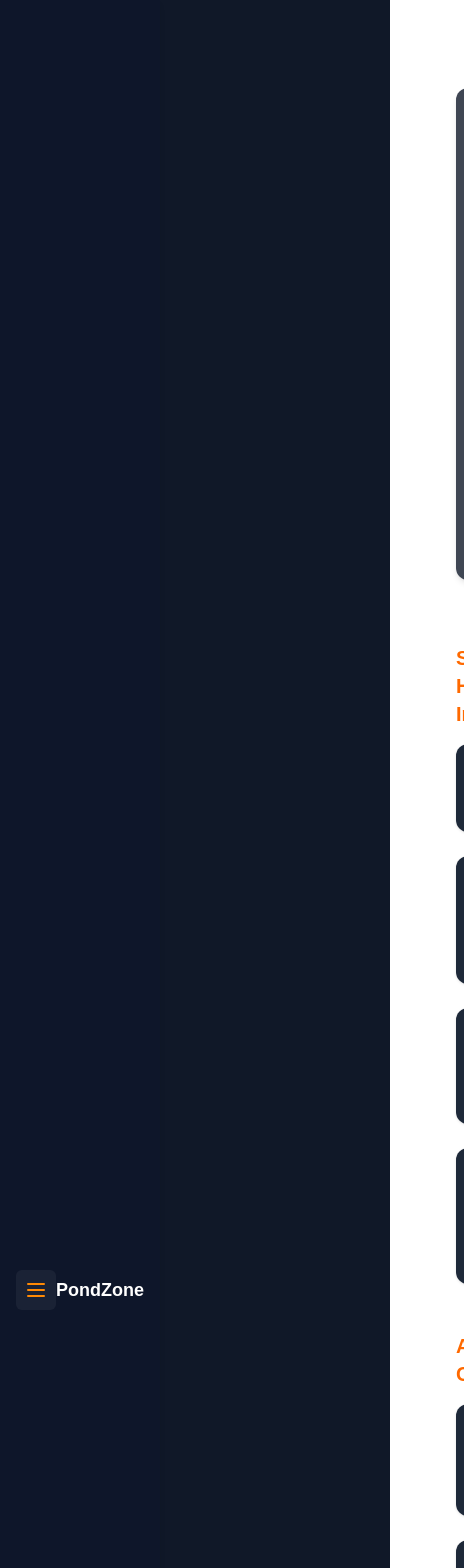
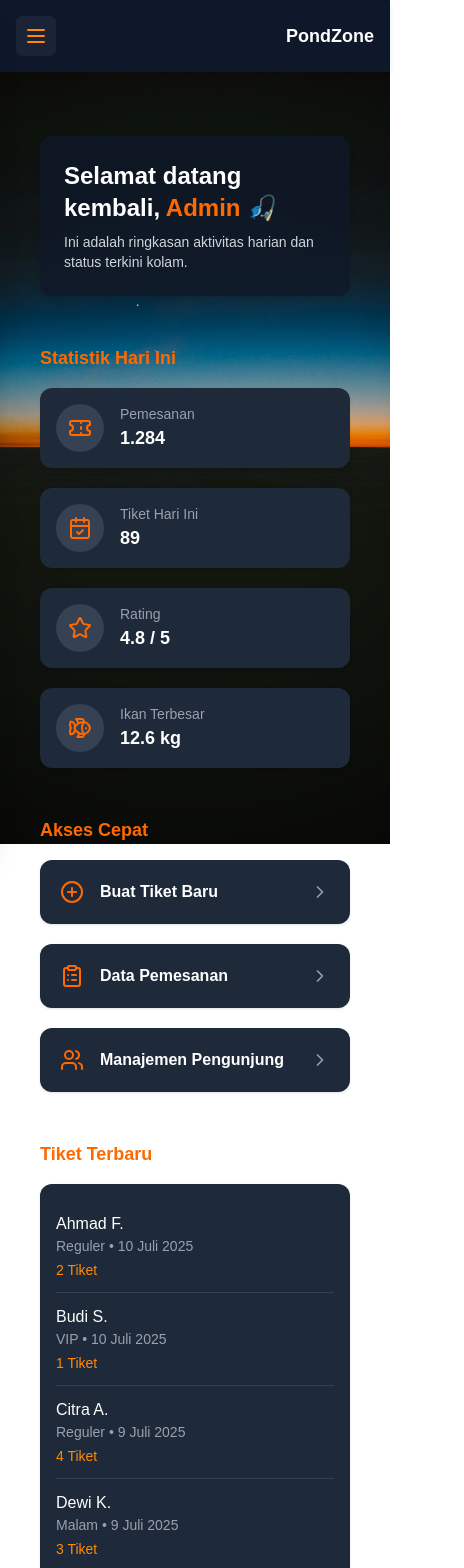
Before and after one commit to JasaSK/my-portofolio-fishing, a Next.js app: page /dashboard in a window 390 px wide. Shown: the top 1568 px of the page, 464 px wide, since content can reach past the window. Built offline with nearby package versions, Linux system fonts and the light colour scheme.

Commit message:
responsive

```diff
--- a/src/app/dashboard/layout.js
+++ b/src/app/dashboard/layout.js
@@ -1,5 +1,7 @@
-import "../globals.css";          // pastikan global CSS/Tailwind di‑import
-import Sidebar from "../../components/Sidebar.js";
+import "../globals.css";
+import Sidebar from "../../components/Sidebar";
+import SidebarDrawer from "../../components/SidebarDrawer"; // ⬅️ pastikan diimpor
+import { BackgroundImage } from "../../components/Background";
 
 export const metadata = {
   title: "Dashboard – PondZone",
@@ -7,10 +9,22 @@ export const metadata = {
 
 export default function DashboardLayout({ children }) {
   return (
-    <div className="flex min-h-screen bg-gray-900 text-white">
-      <Sidebar />
-      {/* beri margin kiri utk menghindari overlap sidebar */}
-      <main className="flex-1 ml-64 overflow-y-auto p-6">{children}</main>
+    <div className="relative min-h-screen text-white">
+      {/* Sidebar hanya untuk desktop */}
+      <div className="hidden lg:flex">
+        <Sidebar />
+      </div>
+
+      {/* Sidebar drawer hanya untuk mobile */}
+      <div className="lg:hidden">
+        <SidebarDrawer />
+      </div>
+
+      {/* Main content area */}
+      <main className="relative flex-1 lg:ml-60 overflow-y-auto p-6">
+        <BackgroundImage />
+        {children}
+      </main>
     </div>
   );
 }
--- a/src/app/dashboard/page.js
+++ b/src/app/dashboard/page.js
@@ -1,4 +1,3 @@
-import { BackgroundImage } from "../../components/Background.js";
 import {
   Ticket,
   CalendarCheck,
@@ -14,17 +13,16 @@ export default function DashboardHome() {
   return (
     <>
       {/* Section: Welcome */}
-      <section className="relative py-16">
-        <BackgroundImage />
-        <div className="container mx-auto px-4">
-          <div className="bg-gray-900/80 backdrop-blur-md p-8 rounded-xl text-white shadow-md">
-            <h2 className="text-3xl font-bold mb-2">
+      <section className="relative py-12 sm:py-16">
+        <div className="container mx-auto px-4 sm:px-6 lg:px-8">
+          <div className="bg-gray-900/80 backdrop-blur-md p-6 sm:p-8 rounded-xl text-white shadow-md">
+            <h2 className="text-2xl sm:text-3xl font-bold mb-2">
               Selamat datang kembali,{" "}
               <span className="text-orange-500">Admin</span> 🎣
             </h2>
-            <p className="text-gray-300">
+            <p className="text-sm sm:text-base text-gray-300">
               Ini adalah ringkasan aktivitas harian dan status terkini kolam
-              PondZone.
+              <span className="hidden sm:inline"> PondZone</span>.
             </p>
           </div>
         </div>
@@ -33,10 +31,10 @@ export default function DashboardHome() {
       <div className="container mx-auto px-4 sm:px-6 lg:px-8 space-y-12 pb-24">
         {/* Section: Statistik */}
         <section>
-          <h3 className="text-xl font-semibold text-orange-500 mb-4">
+          <h3 className="text-lg sm:text-xl font-semibold text-orange-500 mb-4">
             Statistik Hari Ini
           </h3>
-          <div className="grid grid-cols-1 sm:grid-cols-2 lg:grid-cols-4 gap-6">
+          <div className="grid grid-cols-1 xs:grid-cols-2 md:grid-cols-3 lg:grid-cols-4 gap-5">
             {[
               {
                 label: "Pemesanan",
@@ -61,14 +59,16 @@ export default function DashboardHome() {
             ].map((item, i) => (
               <div
                 key={i}
-                className="bg-gray-800 rounded-xl p-5 flex items-center gap-4 shadow hover:shadow-lg transition"
+                className="bg-gray-800 rounded-xl p-4 sm:p-5 flex items-center gap-4 shadow hover:shadow-lg transition"
               >
                 <div className="p-3 bg-gray-700 rounded-full">
                   <item.icon className="w-6 h-6 text-orange-500" />
                 </div>
-                <div>
+                <div className="truncate">
                   <p className="text-gray-400 text-sm">{item.label}</p>
-                  <p className="text-xl font-bold text-white">{item.value}</p>
+                  <p className="text-lg sm:text-xl font-bold text-white">
+                    {item.value}
+                  </p>
                 </div>
               </div>
             ))}
@@ -77,10 +77,10 @@ export default function DashboardHome() {
 
         {/* Section: Shortcut Fitur */}
         <section>
-          <h3 className="text-xl font-semibold text-orange-500 mb-4">
+          <h3 className="text-lg sm:text-xl font-semibold text-orange-500 mb-4">
             Akses Cepat
           </h3>
-          <div className="grid grid-cols-1 sm:grid-cols-2 lg:grid-cols-3 gap-6">
+          <div className="grid grid-cols-1 sm:grid-cols-2 xl:grid-cols-3 gap-5">
             {[
               {
                 label: "Buat Tiket Baru",
@@ -104,8 +104,10 @@ export default function DashboardHome() {
                 className="bg-gray-800 hover:bg-gray-700 transition p-5 rounded-xl flex items-center justify-between group shadow"
               >
                 <div className="flex items-center gap-4">
-                  <item.icon className="w-6 h-6 text-orange-500" />
-                  <p className="text-white font-semibold">{item.label}</p>
+                  <item.icon className="w-6 h-6 text-orange-500 shrink-0" />
+                  <p className="text-white font-semibold text-base sm:text-lg">
+                    {item.label}
+                  </p>
                 </div>
                 <ChevronRight className="w-5 h-5 text-gray-400 group-hover:translate-x-1 transition" />
               </a>
@@ -115,7 +117,7 @@ export default function DashboardHome() {
 
         {/* Section: Tiket Terbaru */}
         <section>
-          <h3 className="text-xl font-semibold text-orange-500 mb-4">
+          <h3 className="text-lg sm:text-xl font-semibold text-orange-500 mb-4">
             Tiket Terbaru
           </h3>
           <div className="bg-gray-800 rounded-xl p-4 shadow">
@@ -148,7 +150,7 @@ export default function DashboardHome() {
               ].map((tiket, idx) => (
                 <li
                   key={idx}
-                  className="py-3 flex justify-between items-center"
+                  className="py-3 flex flex-col sm:flex-row sm:justify-between sm:items-center"
                 >
                   <div>
                     <p className="text-white font-medium">{tiket.nama}</p>
@@ -156,7 +158,7 @@ export default function DashboardHome() {
                       {tiket.jenis} • {tiket.tanggal}
                     </p>
                   </div>
-                  <span className="text-sm text-orange-400">
+                  <span className="text-sm text-orange-400 mt-1 sm:mt-0">
                     {tiket.jumlah} Tiket
                   </span>
                 </li>
--- a/src/components/Background.js
+++ b/src/components/Background.js
@@ -3,8 +3,7 @@ import Image from "next/image";
 // Komponen background dengan gambar
 export function BackgroundImage() {
   return (
-    <div className="absolute inset-0 -z-10 w-full h-full">
-      <div className="relative w-full h-full max-w-screen-2xl mx-auto">
+    <div className="fixed inset-0 z-[-1] w-screen h-screen">
       <Image
         src="/images/background.jpg"
         alt="Background"
@@ -21,7 +20,6 @@ export function BackgroundImage() {
             "radial-gradient(circle at center, transparent 40%, rgba(0,0,0,0.6) 100%)",
         }}
       />
-      </div>
     </div>
   );
 }
--- a/src/components/Sidebar.js
+++ b/src/components/Sidebar.js
@@ -1,5 +1,3 @@
-// Sidebar.jsx – revamped, modern look (JavaScript version)
-
 "use client";
 
 import { useState, useEffect, useCallback } from "react";
@@ -10,15 +8,14 @@ import {
   Ticket,
   Info,
   LogOut,
-  Menu,
-  X,
   ChevronLeft,
   ChevronRight,
+  Menu,
 } from "lucide-react";
 import Image from "next/image";
 import classNames from "classnames";
+import SidebarDrawer from "./SidebarDrawer";
 
-// Menu config
 const MENUS = [
   { label: "Beranda", icon: Home, href: "/dashboard" },
   { label: "Tiket", icon: Ticket, href: "/dashboard/tiket" },
@@ -28,7 +25,6 @@ const MENUS = [
 export default function Sidebar() {
   const pathname = usePathname();
   const [collapsed, setCollapsed] = useState(false);
-  const [mobileOpen, setMobileOpen] = useState(false);
 
   useEffect(() => {
     setCollapsed(localStorage.getItem("sidebar-collapsed") === "true");
@@ -38,20 +34,10 @@ export default function Sidebar() {
     localStorage.setItem("sidebar-collapsed", String(collapsed));
   }, [collapsed]);
 
-  useEffect(() => setMobileOpen(false), [pathname]);
-  useEffect(() => {
-    const handler = (e) => e.key === "Escape" && setMobileOpen(false);
-    if (mobileOpen) window.addEventListener("keydown", handler);
-    return () => window.removeEventListener("keydown", handler);
-  }, [mobileOpen]);
+  const toggleCollapse = useCallback(() => setCollapsed((prev) => !prev), []);
 
-  const toggleCollapse = useCallback(() => setCollapsed((p) => !p), []);
-  const openDrawer = useCallback(() => setMobileOpen(true), []);
-  const closeDrawer = useCallback(() => setMobileOpen(false), []);
-
-  const Item = ({ label, icon: Icon, href }) => {
+  const NavItem = ({ label, icon: Icon, href }) => {
     const active = pathname === href || pathname.startsWith(`${href}/`);
-
     return (
       <Link
         href={href}
@@ -73,9 +59,9 @@ export default function Sidebar() {
           )}
         />
         <Icon className="h-5 w-5 shrink-0" />
-        {!collapsed && <span className="truncate leading-tight">{label}</span>}
+        {!collapsed && <span className="truncate">{label}</span>}
         {collapsed && (
-          <span className="pointer-events-none absolute left-full top-1/2 ml-2 -translate-y-1/2 min-w-[90px] rounded bg-slate-800 px-2 py-1 text-xs text-white opacity-0 shadow-md transition-all group-hover:opacity-100 whitespace-nowrap z-50">
+          <span className="pointer-events-none absolute left-full top-1/2 ml-2 -translate-y-1/2 whitespace-nowrap rounded bg-slate-800 px-2 py-1 text-xs text-white opacity-0 shadow-md transition-all group-hover:opacity-100 z-50">
             {label}
           </span>
         )}
@@ -83,12 +69,12 @@ export default function Sidebar() {
     );
   };
 
-  const Inner = (mobile = false) => (
+  const SidebarInner = () => (
     <div className="flex h-full flex-col pt-6">
       <div
         className={classNames(
           "mx-4 mb-6 flex items-center border-b border-white/10 pb-5",
-          collapsed && !mobile ? "justify-center" : "justify-between"
+          collapsed ? "justify-center" : "justify-between"
         )}
       >
         <div className="flex items-center gap-3">
@@ -106,7 +92,7 @@ export default function Sidebar() {
             </span>
           )}
         </div>
-        {!mobile && (
+
         <button
           onClick={toggleCollapse}
           className="rounded p-1 text-slate-300 transition hover:bg-white/5"
@@ -114,15 +100,16 @@ export default function Sidebar() {
         >
           {collapsed ? <ChevronRight size={20} /> : <ChevronLeft size={20} />}
         </button>
-        )}
       </div>
+
       <nav className="scrollbar-hide flex-1 space-y-1 overflow-y-auto px-3">
         {MENUS.map((item) => (
-          <Item key={item.href} {...item} />
+          <NavItem key={item.href} {...item} />
         ))}
       </nav>
+
       <button
-        onClick={() => console.log("TODO: logout")}
+        onClick={() => console.log("TODO: Logout")}
         className={classNames(
           "m-4 flex items-center gap-3 rounded-lg px-4 py-2 text-slate-300 transition hover:bg-white/5",
           { "justify-center": collapsed }
@@ -136,43 +123,21 @@ export default function Sidebar() {
 
   return (
     <>
+      {/* DESKTOP SIDEBAR */}
       <aside
         className={classNames(
-          "fixed inset-y-0 left-0 z-40 hidden bg-gradient-to-b from-slate-900/95 to-slate-800/95 shadow-xl backdrop-blur lg:flex",
-          "transition-[width] duration-300",
-          collapsed ? "w-20" : "w-60" // ✅ Lebih ramping, tetap cukup
+          "fixed inset-y-0 left-0 z-40 bg-gradient-to-b from-slate-900/95 to-slate-800/95 shadow-xl backdrop-blur transition-[width] duration-300",
+          collapsed ? "w-20" : "w-60",
+          "hidden lg:flex"
         )}
       >
-        {Inner(false)}
+        {SidebarInner()}
       </aside>
-      <header className="lg:hidden z-40 flex items-center justify-between bg-slate-900/95 px-4 pt-8 pb-4 shadow-md backdrop-blur">
-        <button
-          onClick={openDrawer}
-          className="rounded-md bg-white/5 p-2 text-orange-400 hover:bg-orange-500 hover:text-white"
-          aria-label="Open menu"
-        >
-          <Menu className="h-6 w-6" />
-        </button>
-        <span className="text-lg font-semibold text-white">PondZone</span>
-      </header>
-      {mobileOpen && (
-        <div className="lg:hidden fixed inset-0 z-50">
-          <div
-            className="absolute inset-0 bg-black/60 backdrop-blur"
-            onClick={closeDrawer}
-          />
-          <aside className="relative h-full w-64 max-w-[80%] animate-slideIn bg-gradient-to-b from-slate-900/95 to-slate-800/95 shadow-xl">
-            <button
-              onClick={closeDrawer}
-              className="absolute right-4 top-4 rounded p-1 text-slate-300 transition hover:bg-white/5"
-              aria-label="Close menu"
-            >
-              <X className="h-5 w-5" />
-            </button>
-            {Inner(true)}
-          </aside>
+
+      {/* MOBILE DRAWER */}
+      <div className="lg:hidden">
+        <SidebarDrawer />
       </div>
-      )}
     </>
   );
 }
--- /dev/null
+++ b/src/components/SidebarDrawer.js
@@ -0,0 +1,88 @@
+"use client";
+
+import { useState } from "react";
+import Link from "next/link";
+import { Menu, X, Home, Ticket, Info, LogOut } from "lucide-react";
+import classNames from "classnames";
+
+// Menu data
+const MENUS = [
+  { label: "Beranda", icon: Home, href: "/dashboard" },
+  { label: "Tiket", icon: Ticket, href: "/dashboard/tiket" },
+  { label: "Fasilitas", icon: Info, href: "/dashboard/fasilitas" },
+];
+
+export default function SidebarDrawer() {
+  const [isOpen, setIsOpen] = useState(false);
+
+  return (
+    <>
+      {/* HEADER */}
+      <header className="fixed top-0 inset-x-0 z-40 flex items-center justify-between bg-slate-900 px-4 py-4 shadow-md">
+        <button
+          onClick={() => setIsOpen(true)}
+          className="rounded-md bg-white/5 p-2 text-orange-400 hover:bg-orange-500 hover:text-white"
+        >
+          <Menu className="h-6 w-6" />
+        </button>
+        <span className="text-lg font-semibold text-white">PondZone</span>
+      </header>
+
+      {/* SPACER untuk konten di bawah header */}
+      <div className="h-16" />
+
+      {/* DRAWER OVERLAY */}
+      {isOpen && (
+        <div
+          className="fixed inset-0 z-50 bg-black/50 backdrop-blur-sm"
+          onClick={() => setIsOpen(false)}
+        />
+      )}
+
+      {/* DRAWER PANEL */}
+      <aside
+        className={classNames(
+          "fixed top-0 left-0 z-50 h-full w-64 bg-slate-900 shadow-xl transform transition-transform duration-300",
+          isOpen ? "translate-x-0" : "-translate-x-full"
+        )}
+      >
+        {/* CLOSE BUTTON */}
+        <div className="flex items-center justify-between px-4 py-4 border-b border-white/10">
+          <span className="text-white font-semibold">Menu</span>
+          <button
+            onClick={() => setIsOpen(false)}
+            className="text-slate-300 hover:text-white"
+          >
+            <X className="h-5 w-5" />
+          </button>
+        </div>
+
+        {/* MENU */}
+        <nav className="flex flex-col gap-1 p-4">
+          {MENUS.map(({ href, label, icon: Icon }) => (
+            <Link
+              key={href}
+              href={href}
+              className="flex items-center gap-3 rounded-lg px-4 py-2 text-slate-200 hover:bg-white/10 hover:text-white"
+              onClick={() => setIsOpen(false)} // auto close on click
+            >
+              <Icon className="h-5 w-5" />
+              <span>{label}</span>
+            </Link>
+          ))}
+
+          <button
+            onClick={() => {
+              console.log("TODO: Logout");
+              setIsOpen(false);
+            }}
+            className="mt-6 flex items-center gap-3 rounded-lg px-4 py-2 text-slate-300 hover:bg-white/10 hover:text-white"
+          >
+            <LogOut className="h-5 w-5" />
+            <span>Keluar</span>
+          </button>
+        </nav>
+      </aside>
+    </>
+  );
+}
```
Also changed, not shown: src/app/globals.css (+3 -5 lines). Lines whose indentation alone changed are shown as unchanged.
